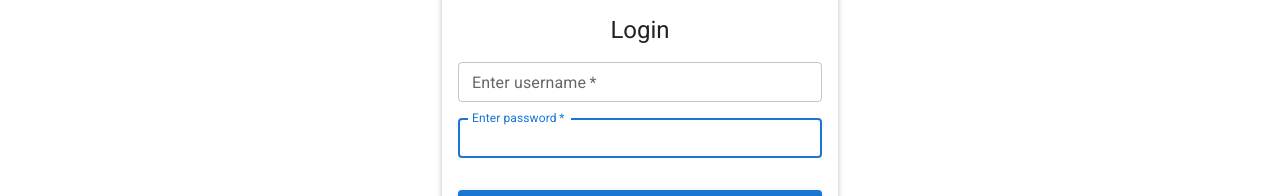
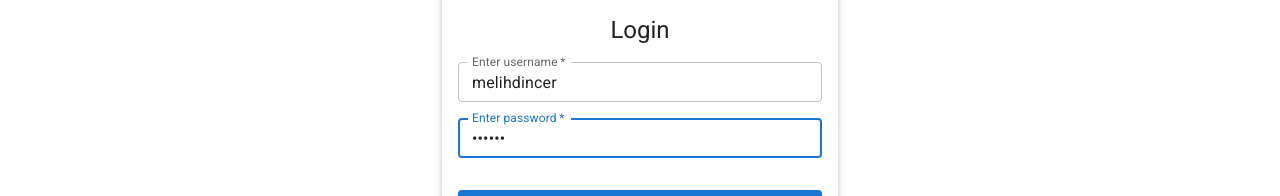
Before and after one commit to MelihDincer/02-store-app, a React (Vite) app: page /login in a window 1280 px wide. Shown: the part 146-342 px from the top of the page. Built offline with nearby package versions, Linux system fonts and the light colour scheme; no server answers.

Commit message:
23 Haziran first commit. -React Hook Form kullanımı..

```diff
--- a/package.json
+++ b/package.json
@@ -19,6 +19,7 @@
     "axios": "^1.7.9",
     "react": "^19.1.0",
     "react-dom": "^19.1.0",
+    "react-hook-form": "^7.58.1",
     "react-redux": "^9.2.0",
     "react-router": "^7.6.1",
     "react-toastify": "^11.0.2"
--- a/src/pages/Login.jsx
+++ b/src/pages/Login.jsx
@@ -8,8 +8,40 @@ import {
   TextField,
   Typography,
 } from "@mui/material";
+import { useState } from "react";
+import { useForm } from "react-hook-form";
 
 export default function LoginPage() {
+  const { register, handleSubmit } = useForm({
+    defaultValues: {
+      username: "melihdincer",
+      password: "123456",
+    },
+  });
+
+  function handleForm(data) {
+    console.log(data);
+  }
+  // const [username, setUsername] = useState("melihdincer");
+  // const [password, setPassword] = useState("123456");
+
+  //Klasik Yöntem Start
+  // const [values, setValues] = useState({
+  //   username: "",
+  //   password: "",
+  // });
+
+  // function handleSubmit(e) {
+  //   e.preventDefault();
+  //   console.log(values);
+  // }
+
+  // function handleInputChange(e) {
+  //   const { name, value } = e.target;
+  //   setValues({ ...values, [name]: value });
+  // }
+  //Klasik Yöntem Finish
+
   return (
     <Container maxWidth="xs">
       <Paper sx={{ padding: 2 }} elevation={3}>
@@ -23,8 +55,16 @@ export default function LoginPage() {
         >
           Login
         </Typography>
-        <Box component="form" sx={{ mb: 2 }}>
+        <Box
+          component="form"
+          onSubmit={handleSubmit(handleForm)}
+          sx={{ mb: 2 }}
+        >
           <TextField
+            {...register("username")}
+            //value={values.username}
+            //onChange={(e) => setUsername(e.target.value)}
+            //onChange={handleInputChange}
             name="username"
             label="Enter username"
             size="small"
@@ -34,7 +74,10 @@ export default function LoginPage() {
             sx={{ mb: 2 }}
           />
           <TextField
-            name="password"
+            {...register("password")}
+            //value={values.password}
+            //onChange={handleInputChange}
+            //name="password"
             type="password"
             label="Enter password"
             size="small"
```
Also changed, not shown: 1 other file (tests, documents, lock files or other folders).
